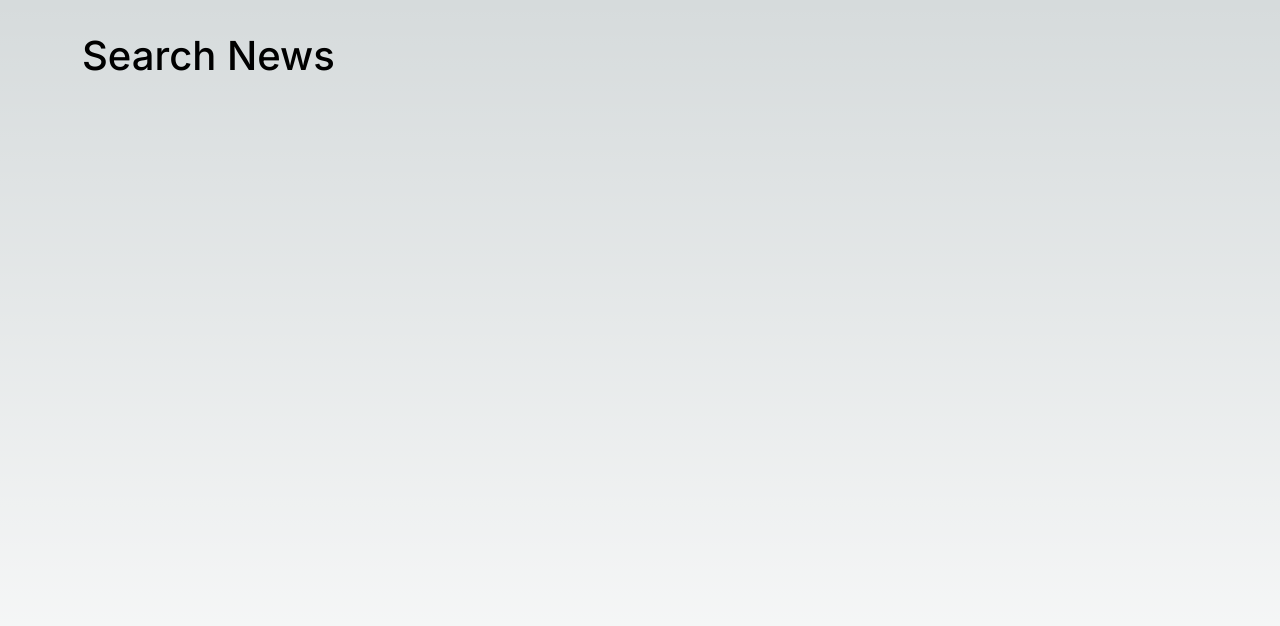
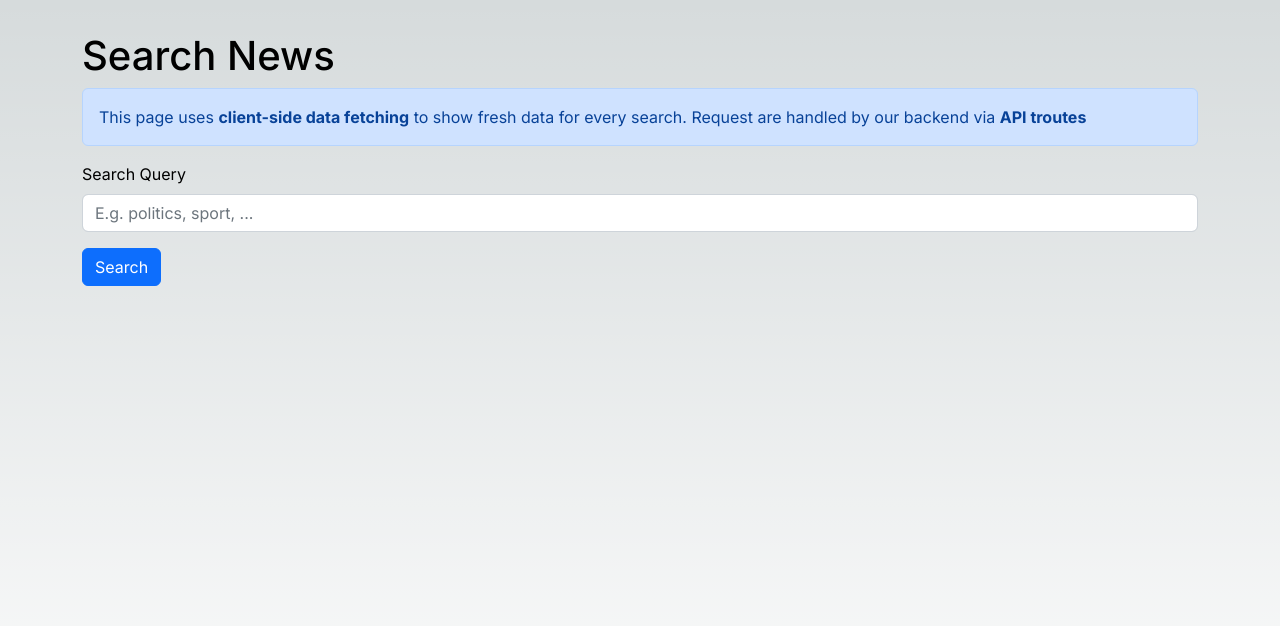
Before and after one commit to rjaybernardo/news-app, a Next.js app: page /search in a window 1280 px wide. Shown: the top 626 px of the page. Built offline with nearby package versions, Linux system fonts and the light colour scheme.

Commit message:
client side rendering

```diff
--- a/pages/api/hello.ts
+++ /dev/null
@@ -1,13 +0,0 @@
-// Next.js API route support: https://nextjs.org/docs/api-routes/introduction
-import type { NextApiRequest, NextApiResponse } from 'next'
-
-type Data = {
-  name: string
-}
-
-export default function handler(
-  req: NextApiRequest,
-  res: NextApiResponse<Data>
-) {
-  res.status(200).json({ name: 'John Doe' })
-}
--- /dev/null
+++ b/pages/api/search-news.ts
@@ -0,0 +1,23 @@
+// Next.js API route support: https://nextjs.org/docs/api-routes/introduction
+import { NewsResponse } from "@/models/NewsArticle";
+import type { NextApiRequest, NextApiResponse } from "next";
+
+// need to an async function
+export default async function handler(
+  req: NextApiRequest,
+  res: NextApiResponse
+) {
+  const searchQuery = req.query.q?.toString();
+
+  if (!searchQuery) {
+    return res.status(400).json({ error: "Please provide a search query" });
+  }
+
+  const response = await fetch(
+    `https://newsapi.org/v2/top-headlines?country=ph&apiKey=${process.env.NEWS_API_KEY}`
+  );
+  // Get the news from response body
+  const newsResponse: NewsResponse = await response.json();
+  // returnred to the frontend when we request from the front end
+  res.status(200).json(newsResponse.articles);
+}
--- a/pages/search.tsx
+++ b/pages/search.tsx
@@ -1,8 +1,111 @@
+import { FormEvent, useState } from "react";
+import { NewsArticle } from "@/models/NewsArticle";
+import { Button, Form, Spinner, Alert } from "react-bootstrap";
+import NewsArticlesGrid from "@/components/NewsArticlesGrid";
+import Head from "next/head";
+
 const SearchNewsPage = () => {
+  // 01 create state
+  // initial value to null - as in no value at first
+  //  typescript doesn't know what searchResults value supposed to have
+  //  by adding explicit value beside the useState
+  //  a NewsArticle[] or null value - <NewsArticle[] | null>
+  const [searchResults, setSearchResults] = useState<NewsArticle[] | null>(
+    null
+  );
+  // 02 Loding search results state to false
+  // no need for type it is already a boolean value
+  const [searchResultsLoading, setSearchResultsLoading] = useState(false);
+  // 03 state when there is an error
+  const [searchResultsLoadingIsError, setSearchResultsLoadingIsError] =
+    useState(false);
+
+  // 04 form submit handler
+  // when submit button is click it will trigger the form and it will call the handleSubmit function
+  // this function will run
+  // it will pass data with variable e
+  // e for event with type of FormEvent import from react
+  // FormEvent has type argument also HTMLFormElement
+  async function handleSubmit(e: FormEvent<HTMLFormElement>) {
+    // by default html forms refresh the page when submit button is clicked
+    e.preventDefault();
+    // will make a fetch request to the server
+    const formData = new FormData(e.target as HTMLFormElement);
+    // from the formData we will get the searchQuery
+    // searchQueary from get method is from the Form name field
+    // .toString() turn to string - ?.string means it can be null
+    // .trim() removes any spaces in fromt and back
+    const searchQuery = formData.get("searchQuery")?.toString().trim();
+
+    // check if searchQuery is falsy or not
+    if (searchQuery) {
+      // test thru alert
+      // alert(searchQuery)
+      // 05
+      try {
+        setSearchResults(null);
+        setSearchResultsLoadingIsError(false);
+        setSearchResultsLoading(true);
+        const response = await fetch("/api/search-news?q=" + searchQuery);
+        const articles: NewsArticle[] = await response.json();
+        setSearchResults(articles);
+      } catch (error) {
+        console.error(error);
+        setSearchResultsLoadingIsError(true);
+      } finally {
+        setSearchResultsLoading(false);
+      }
+    }
+  }
+
   return (
-    <main>
-      <h1>Search News</h1>
-    </main>
+    <>
+      {/* 06 add meta data */}
+      <Head>
+        {/* key overwrites other title value */}
+        <title key="title">Search News App - NextJS</title>
+      </Head>
+      <main>
+        <h1>Search News</h1>
+        <Alert>
+          This page uses <strong>client-side data fetching</strong> to show
+          fresh data for every search. Request are handled by our backend via{" "}
+          <strong>API troutes</strong>
+        </Alert>
+        <Form onSubmit={handleSubmit}>
+          {/* controlId connects the label to input field */}
+          {/* when the label is clicked it will redirect to the input box */}
+          <Form.Group className="mb-3" controlId="search-input">
+            <Form.Label>Search Query</Form.Label>
+            {/* Imput box for bootstrap */}
+            <Form.Control
+              // passed into the searchQuery function
+              name="searchQuery"
+              placeholder="E.g. politics, sport, ..."
+            />
+          </Form.Group>
+          {/* type=submit connects the button to the Form */}
+          <Button
+            type="submit"
+            className="mb-3"
+            // disabled when searchResultsLoading is true
+            disabled={searchResultsLoading}
+          >
+            Search
+          </Button>
+        </Form>
+        <div className="d-flex flex-column align-items-center">
+          {searchResultsLoading && <Spinner animation="border" />}
+          {searchResultsLoadingIsError && (
+            <p>Something went wrong. Please try again</p>
+          )}
+          {searchResults?.length === 0 && (
+            <p>Nothing Found. Try Different Query</p>
+          )}
+          {searchResults && <NewsArticlesGrid articles={searchResults} />}
+        </div>
+      </main>
+    </>
   );
 };
 
```
